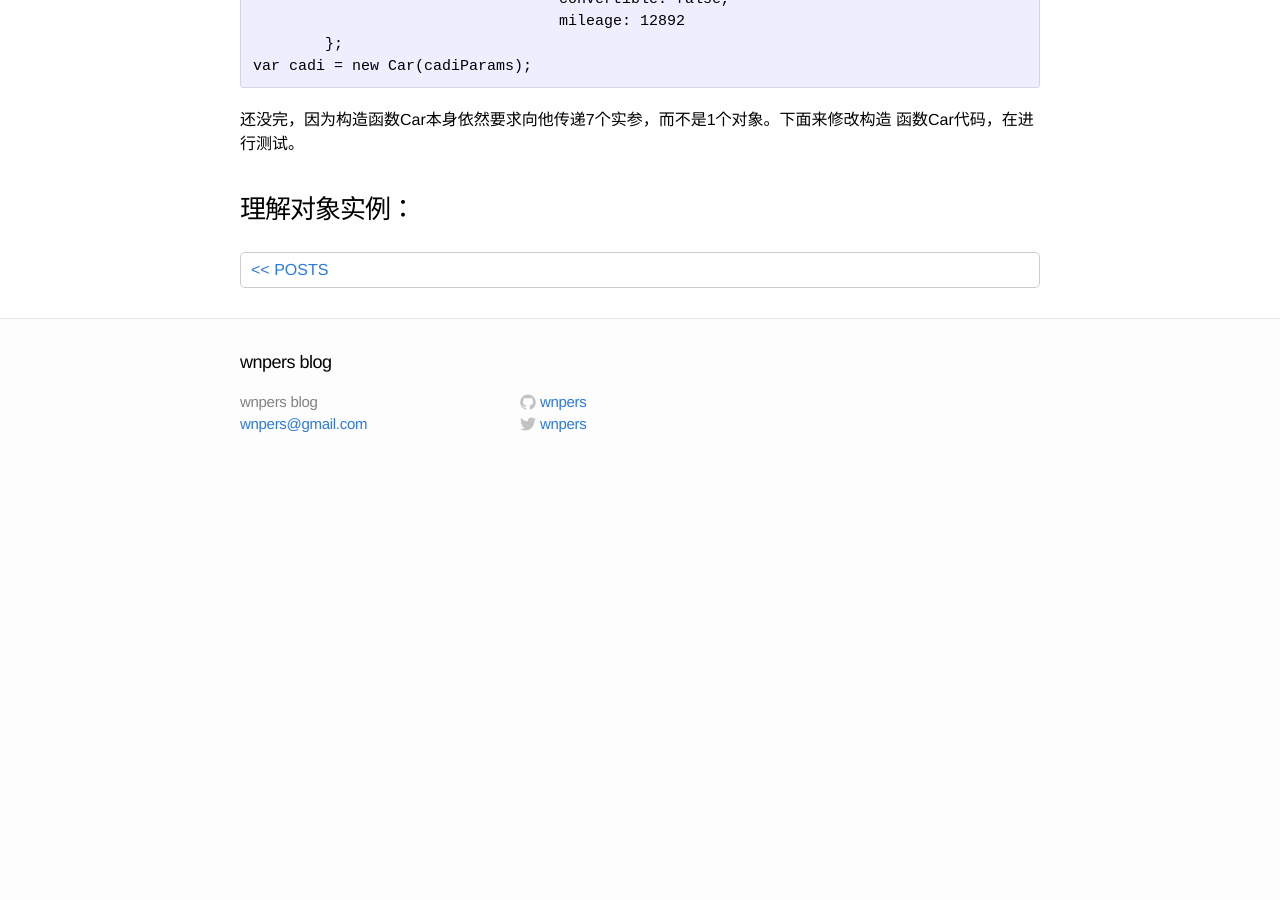
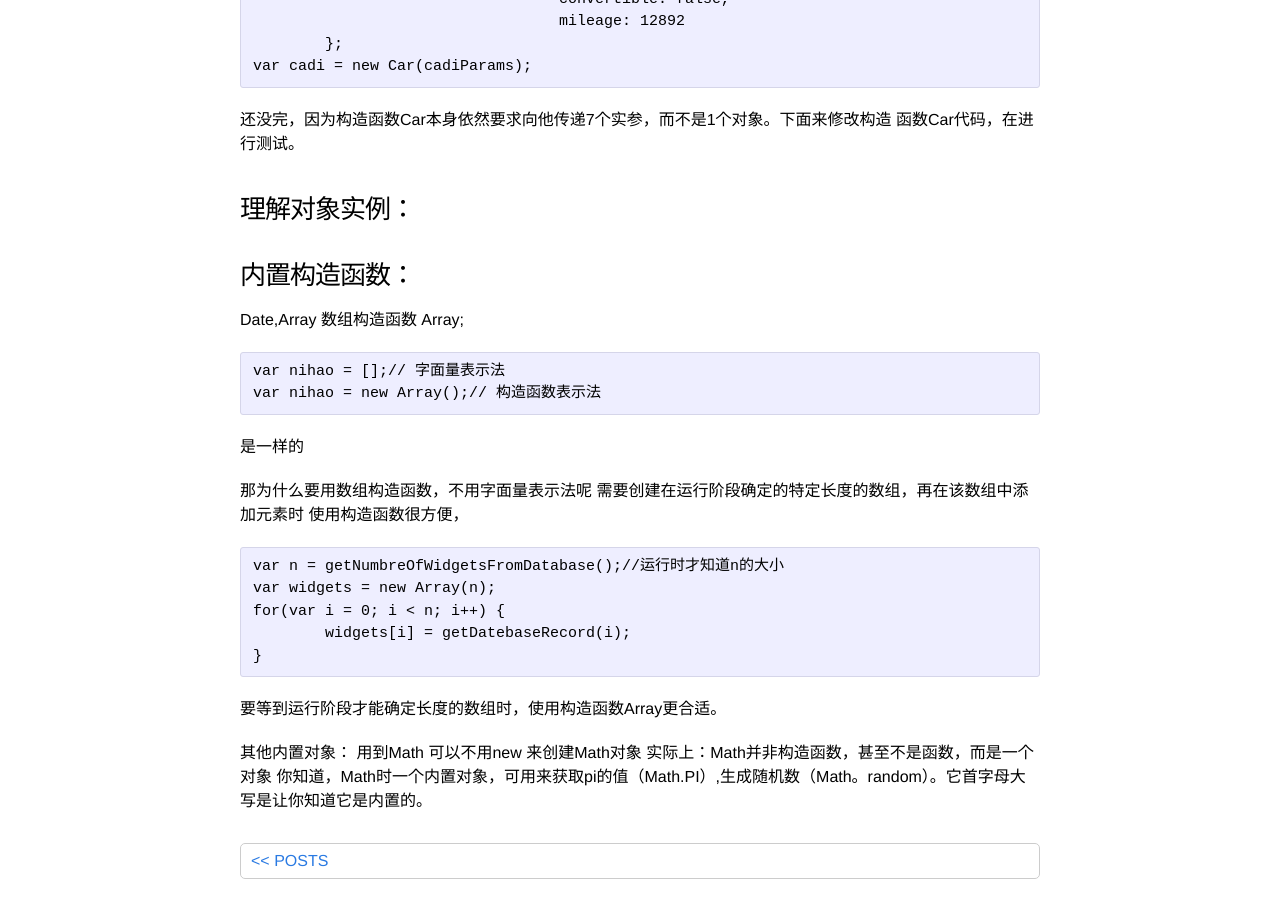
Before and after one commit to wnpers/blog, a Jekyll site: the page built from _posts/2019-06-11-you-must-know-js-1.markdown, in a window 1280 px wide and 900 px high, scrolled down 2195 px. Built offline with Jekyll 4.4.1, drawn with Linux system fonts in a browser that asks for light colours; before the commit the page ends 2676 px from its top, so only the background shows below that.

Commit message:
edit post:you must know js 1

```diff
--- a/_posts/2019-06-11-you-must-know-js-1.markdown
+++ b/_posts/2019-06-11-you-must-know-js-1.markdown
@@ -104,3 +104,29 @@ var car1 = new Car(name,color,year);
 函数Car代码，在进行测试。
 
 ### 理解对象实例：
+
+### 内置构造函数：
+Date,Array
+数组构造函数 Array;
+
+	var nihao = [];// 字面量表示法
+	var nihao = new Array();// 构造函数表示法
+
+是一样的
+
+那为什么要用数组构造函数，不用字面量表示法呢
+需要创建在运行阶段确定的特定长度的数组，再在该数组中添加元素时
+使用构造函数很方便，
+
+	var n = getNumbreOfWidgetsFromDatabase();//运行时才知道n的大小
+	var widgets = new Array(n);
+	for(var i = 0; i < n; i++) {
+		widgets[i] = getDatebaseRecord(i);
+	}
+
+要等到运行阶段才能确定长度的数组时，使用构造函数Array更合适。
+
+其他内置对象：
+用到Math 可以不用new 来创建Math对象
+实际上：Math并非构造函数，甚至不是函数，而是一个对象
+你知道，Math时一个内置对象，可用来获取pi的值（Math.PI）,生成随机数（Math。random）。它首字母大写是让你知道它是内置的。
```
